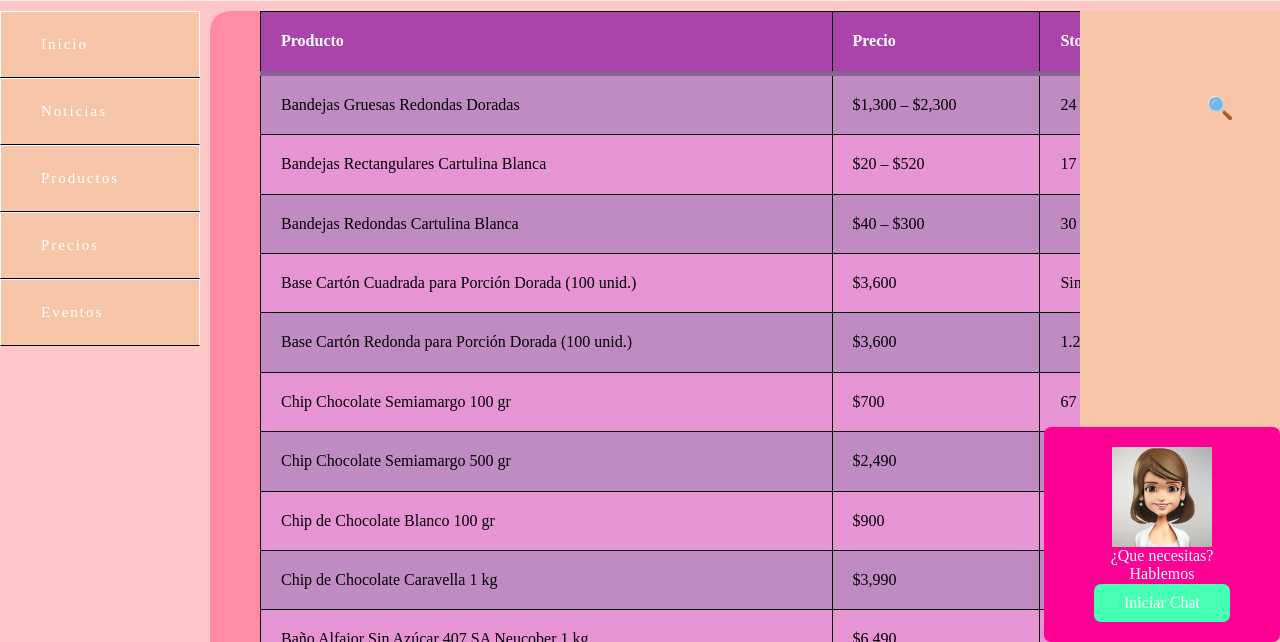
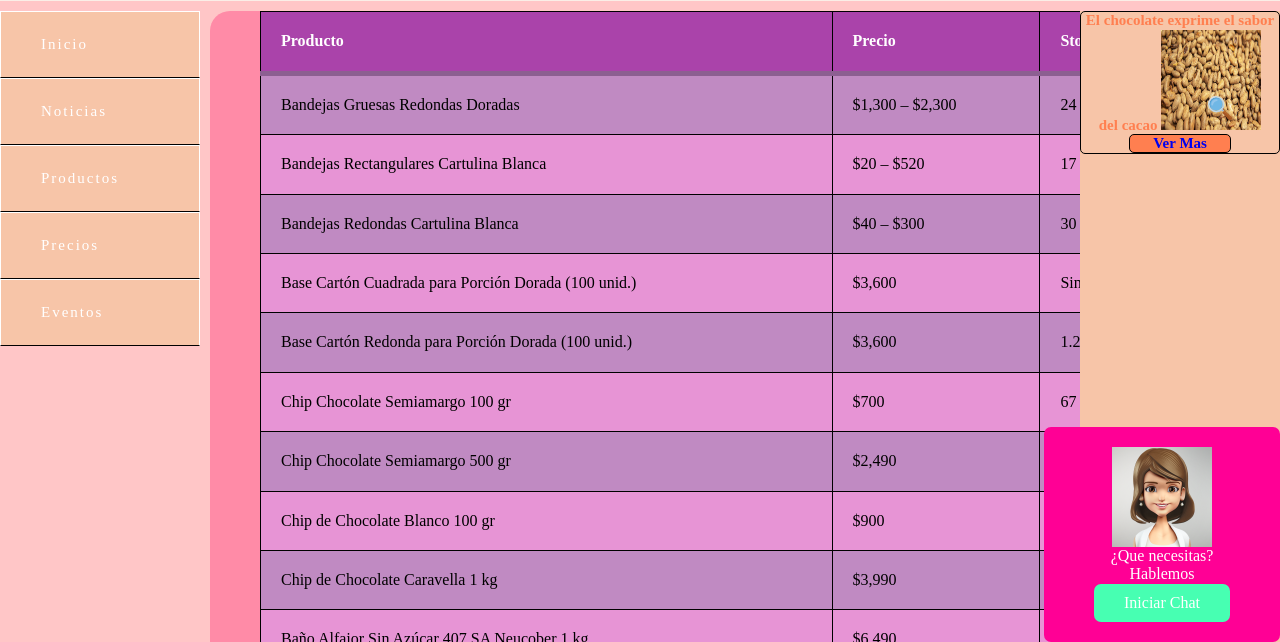
Before and after one commit to CrewAntiSoretes/Reposteria, a plain HTML site: page paginas/precio.html in a window 1280 px wide. Shown: the part 158-800 px from the top of the page. Drawn offline with Linux system fonts and the light colour scheme; a web font is replaced by a local one.

Commit message:
agregado aside 1

```diff
--- a/paginas/precio.html
+++ b/paginas/precio.html
@@ -287,7 +287,15 @@
 
 
             </section>
-            <aside></aside>
+            <aside>
+                <div class="aside-div">
+                 <h3>
+                     El chocolate exprime el sabor del cacao
+                     <img class="aside-imagen1" src="../Recursos/noticias/N1-A.jpg" alt="">
+                    <a href="paginas/noticias.html"> <div class="aside-boton">Ver Mas</div></a>
+                 </h3>
+             </div>
+             </aside>
             <footer>
                 <div class="footer-texto-central">¡CONTÁCTANOS!
                     <p>
```
Also changed, not shown: paginas/eventos.html (+9 -1 lines), paginas/noticias.html (+9 -1 lines), paginas/productos.html (+9 -1 lines).
